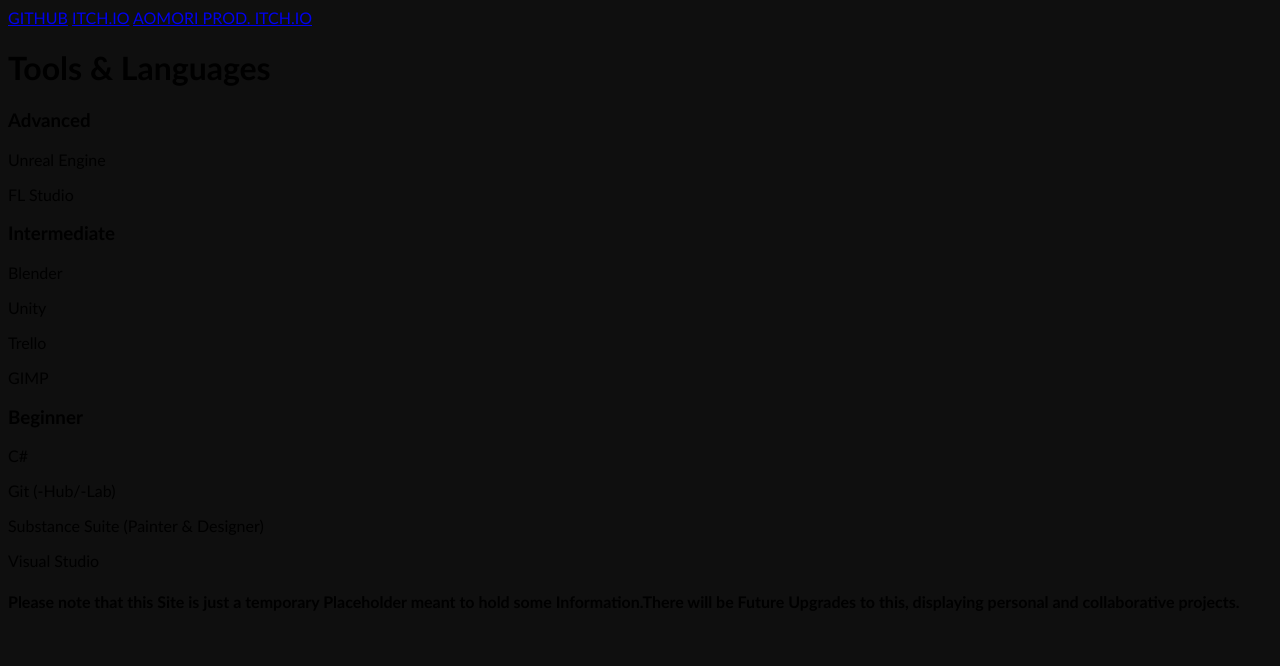
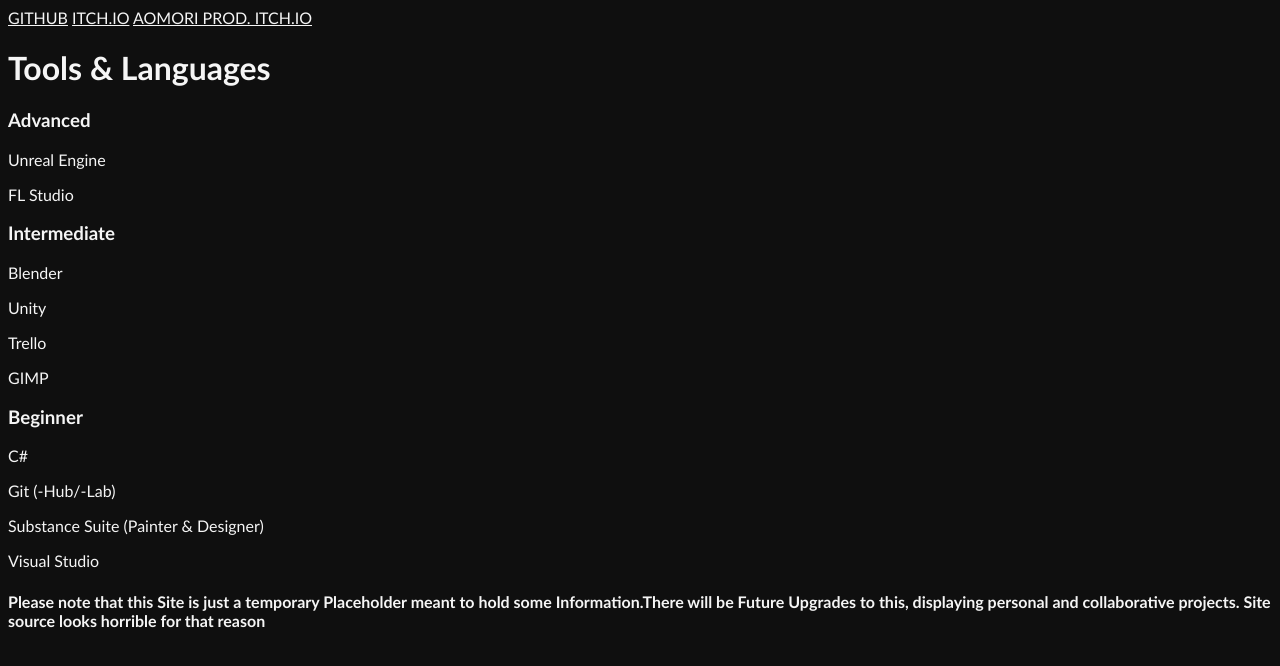
Before and after one commit to RadioArtz/radioartz.github.io, a plain HTML site: page index.html in a window 1280 px wide. Drawn offline with Linux system fonts and the light colour scheme.

Commit message:
Update index.html

```diff
--- a/index.html
+++ b/index.html
@@ -7,31 +7,29 @@
 
     <body class="Main">
 
-		<a href="https://github.com/RadioArtz">GITHUB</a>
-		<a href="https://subliminalgames.itch.io/">ITCH.IO</a>
-		<a href="https://aomoriprod.itch.io/">AOMORI PROD. ITCH.IO</a>
-	    	<p> </p>
+		<a style=color:whitesmoke; href="https://github.com/RadioArtz">GITHUB</a>
+		<a style=color:whitesmoke; href="https://subliminalgames.itch.io/">ITCH.IO</a>
+		<a style=color:whitesmoke; href="https://aomoriprod.itch.io/">AOMORI PROD. ITCH.IO</a>
 
-		<h1>Tools & Languages</h1>
-	    	<h3>Advanced</h3>
-	    	<p>Unreal Engine</p>
-	    	<p>FL Studio</p>
-		<p> </p>
+		<h1 style=color:whitesmoke;>Tools & Languages</h1>
+	    	<h3 style=color:whitesmoke;>Advanced</h3>
+	    	<p style=color:whitesmoke;>Unreal Engine</p>
+	    	<p style=color:whitesmoke;>FL Studio</p>
 
-		<h3>Intermediate</h3>
-		<p>Blender</p>
-	    	<p>Unity</p>
-	    	<p>Trello</p>
-	    	<p>GIMP</p>
-	    	<p> </p>
+		<h3 style=color:whitesmoke;>Intermediate</h3>
+		<p style=color:whitesmoke;>Blender</p>
+	    	<p style=color:whitesmoke;>Unity</p>
+	    	<p style=color:whitesmoke;>Trello</p>
+	    	<p style=color:whitesmoke;>GIMP</p>
+	    	<p style=color:whitesmoke;> </p>
 
-	    	<h3>Beginner</h3>
-		<p>C#</p>
-	    	<p>Git (-Hub/-Lab)</p>
-	    	<p>Substance Suite (Painter & Designer)</p>
-	    	<p>Visual Studio</p>
-	    	<p> </p>
+	    	<h3 style=color:whitesmoke;>Beginner</h3>
+		<p style=color:whitesmoke;>C#</p>
+	    	<p style=color:whitesmoke;>Git (-Hub/-Lab)</p>
+	    	<p style=color:whitesmoke;>Substance Suite (Painter & Designer)</p>
+	    	<p style=color:whitesmoke;>Visual Studio</p>
+	    	<p style=color:whitesmoke;> </p>
 
-	    	<h4>Please note that this Site is just a temporary Placeholder meant to hold some Information.There will be Future Upgrades to this, displaying personal and collaborative projects.</h4>
+	    	<h4 style=color:whitesmoke;>Please note that this Site is just a temporary Placeholder meant to hold some Information.There will be Future Upgrades to this, displaying personal and collaborative projects. Site source looks horrible for that reason</h4>
 	</body>
 </html>
```
